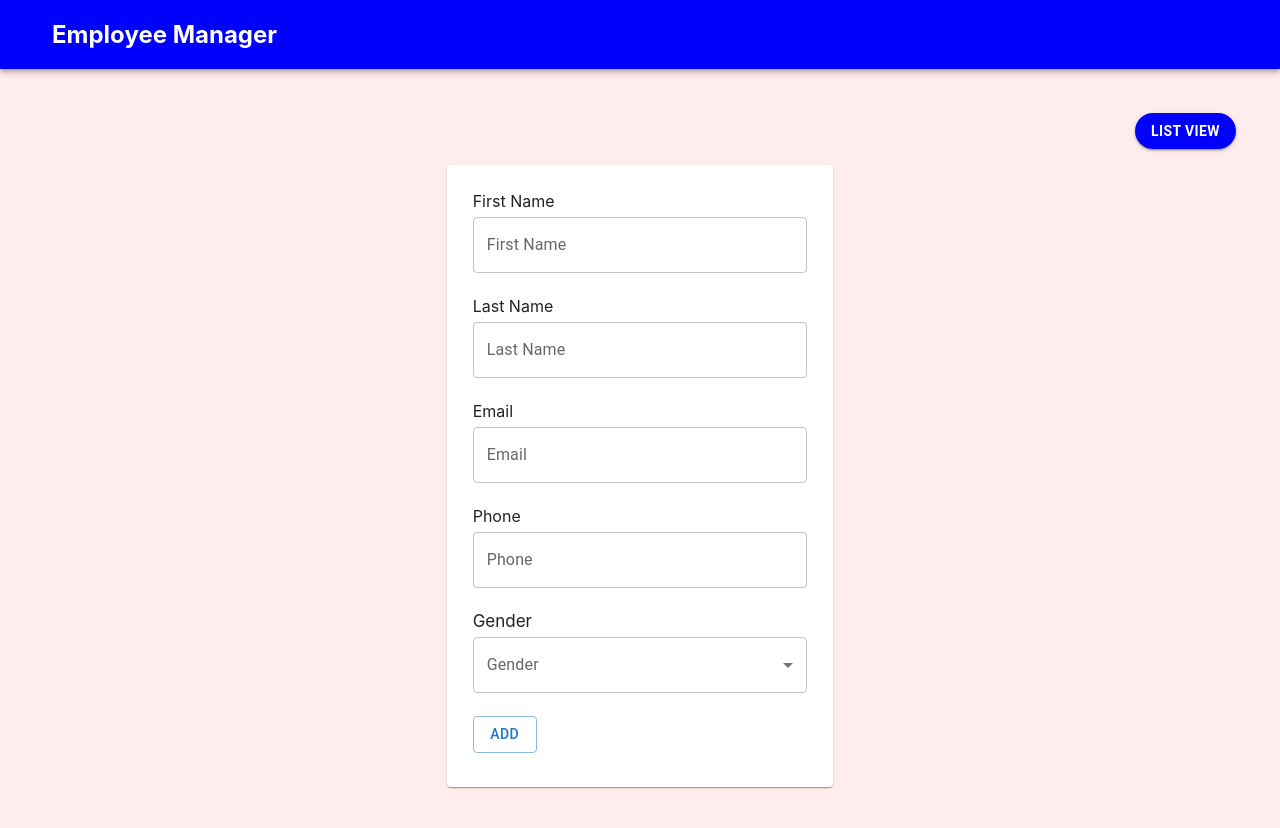
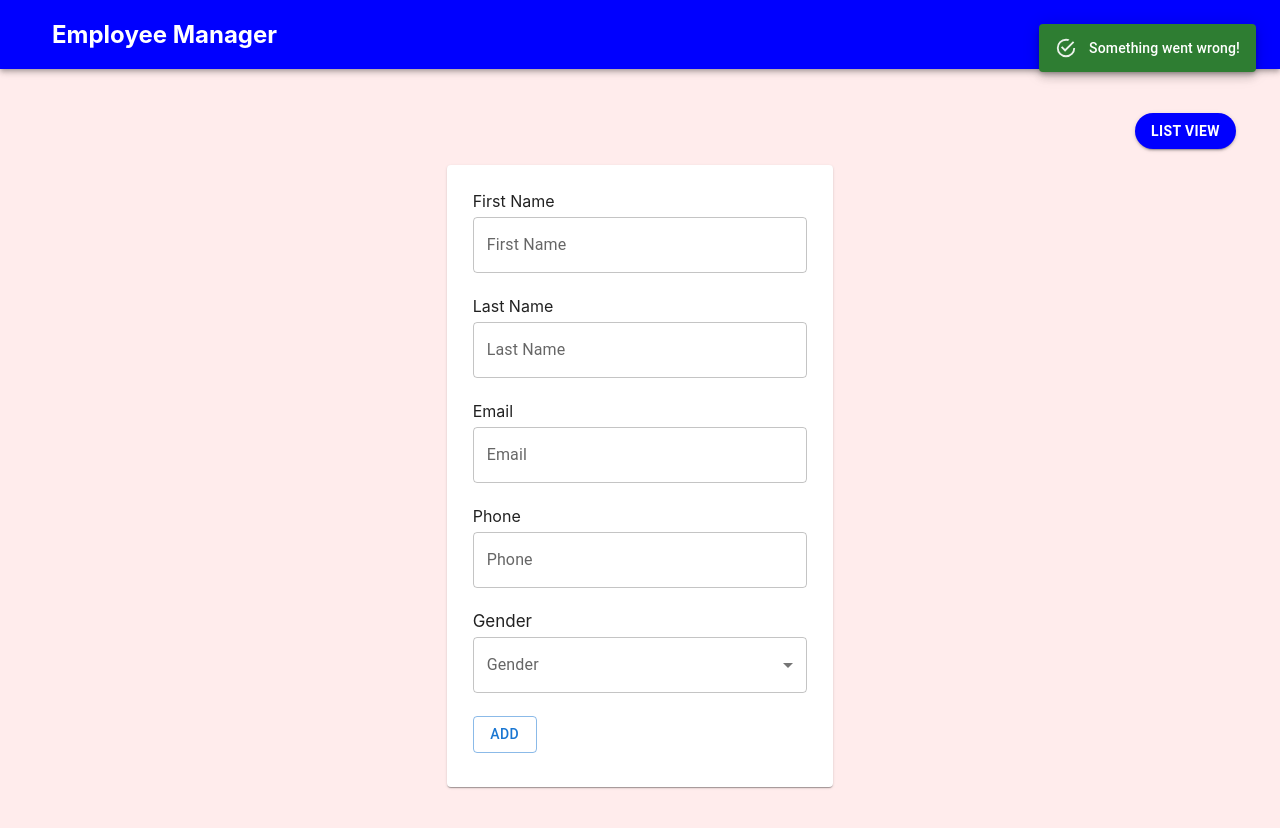
Before and after one commit to nimeshjayasankha/Employee-Manager-Front-end, a React (Create React App) app: page /employee/add in a window 1280 px wide. Shown: the top 828 px of the page. Built offline with nearby package versions, Linux system fonts and the light colour scheme.

Commit message:
change the readme

```diff
--- a/src/DTO/Employee.ts
+++ b/src/DTO/Employee.ts
@@ -1,4 +1,4 @@
-import { FormEventHandler, MouseEventHandler } from 'react';
+import { FormEventHandler } from 'react';
 import { Control, FieldErrorsImpl } from 'react-hook-form';
 
 export interface EmployeeLists {
@@ -54,5 +54,5 @@ export interface SearchEmployee {
   search: string;
   searchBy: string;
   setSearchBy: Function;
-  searchEmployee:Function;
+  searchEmployee: Function;
 }
--- a/src/components/Layout.tsx
+++ b/src/components/Layout.tsx
@@ -1,4 +1,3 @@
-import React from 'react';
 import { Outlet } from 'react-router-dom';
 import Header from './common/Header';
 
--- a/src/components/common/EmployeeForm/EmployeeForm.tsx
+++ b/src/components/common/EmployeeForm/EmployeeForm.tsx
@@ -80,6 +80,7 @@ const EmployeeForm = ({
                   id="email"
                   label="Email"
                   fullWidth
+                  type={'email'}
                 />
               )}
             />
@@ -139,7 +140,11 @@ const EmployeeForm = ({
             </FormHelperText>
           </div>
           <div className="form-control">
-            <Button variant="outlined" type="submit" disabled={savingData}>
+            <Button
+              variant="outlined"
+              type="submit"
+              disabled={savingData}
+            >
               {id ? 'Save' : 'Add'}
             </Button>
           </div>
--- a/src/components/common/Empty.tsx
+++ b/src/components/common/Empty.tsx
@@ -11,7 +11,7 @@ const Empty = () => {
           flexWrap: 'wrap',
           '& > :not(style)': {
             m: 1,
-            width: 1228,
+            width: 2028,
           },
         }}
       >
--- a/src/feature/EmployeeSlice.ts
+++ b/src/feature/EmployeeSlice.ts
@@ -24,11 +24,7 @@ export const employeeLists = createAsyncThunk(
       });
       return response.data;
     } catch (error: any) {
-      if (error.response.status === 422) {
-        return error.response.data;
-      } else if (error.response.status === 500) {
-        return error.response.status;
-      }
+      throw error;
     }
   }
 );
@@ -40,11 +36,7 @@ export const deleteEmployee = createAsyncThunk(
       const response = await axios.delete(`${END_POINT}employee/${id}`);
       return response.data;
     } catch (error: any) {
-      if (error.response.status === 404) {
-        return error.response.data;
-      } else if (error.response.status === 500) {
-        return error.response.status;
-      }
+      throw error;
     }
   }
 );
@@ -56,11 +48,7 @@ export const singleEmployee = createAsyncThunk(
       const response = await axios.get(`${END_POINT}employee/${id}`);
       return response.data;
     } catch (error: any) {
-      if (error.response.status === 404) {
-        return error.response.data;
-      } else if (error.response.status === 500) {
-        return error.response.status;
-      }
+      throw error;
     }
   }
 );
@@ -87,6 +75,7 @@ const EmployeeListsSlice = createSlice({
         state.isLoading = false;
         state.isSuccess = true;
         state.data = action.payload.data;
+        state.singleRecord = {};
       })
       .addCase(employeeLists.rejected, (state, action: PayloadAction<any>) => {
         state.isLoading = false;
--- a/src/index.tsx
+++ b/src/index.tsx
@@ -1,4 +1,4 @@
-import React, { StrictMode } from 'react';
+import  { StrictMode } from 'react';
 import { createRoot } from 'react-dom/client';
 import './index.css';
 import App from './App';
--- a/src/pages/Create-Edit/Employee.tsx
+++ b/src/pages/Create-Edit/Employee.tsx
@@ -27,7 +27,9 @@ const EmployeeAdd = () => {
       dispatch(singleEmployee(id));
     }
   }, [dispatch, id]);
-  const { singleRecord } = useSelector((state: StateValues) => state.employee);
+  const { singleRecord, isSuccess } = useSelector(
+    (state: StateValues) => state.employee
+  );
   const {
     handleSubmit,
     control,
@@ -96,10 +98,10 @@ const EmployeeAdd = () => {
   };
   return (
     <Grid container spacing={2} className="layout-content">
-      <AlertMessage
-        popUpOpen={popUpOpen}
-        message="Employee successfully saved!"
-      />
+      {isSuccess === false && (
+        <AlertMessage popUpOpen={true} message="Something went wrong!" />
+      )}
+
       <Grid item xs={12}>
         <Form.EmployeeAddButton
           variant="contained"
```
Also changed, not shown: Screenshot.png (added), 1 other file (tests, documents, lock files or other folders).
